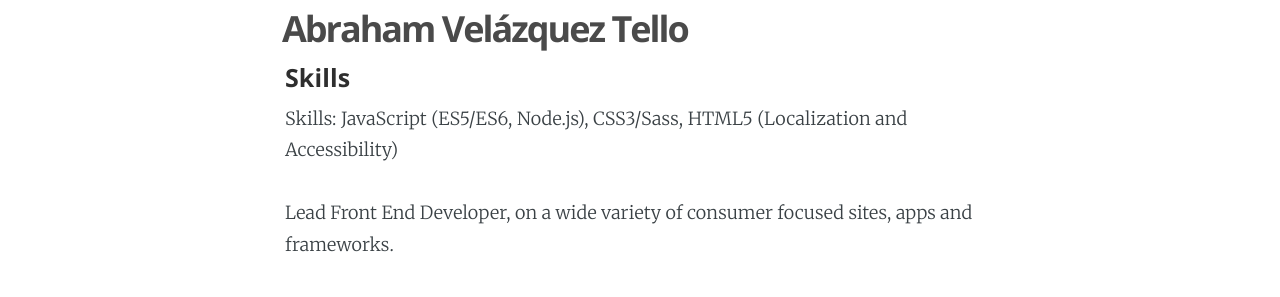
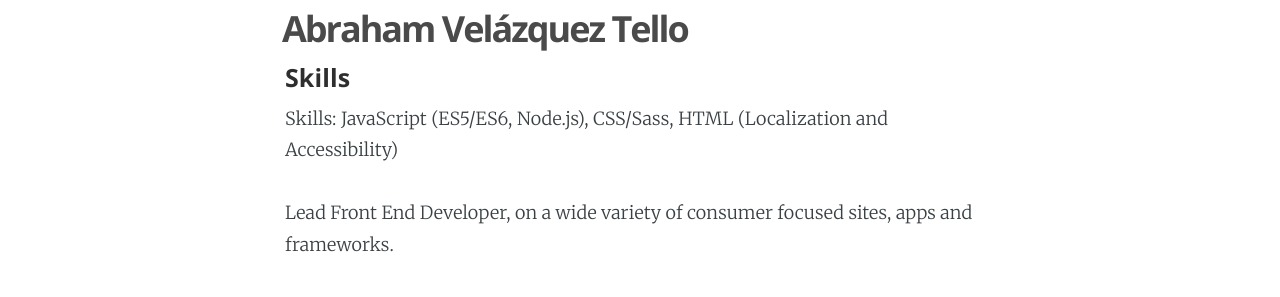
Before and after one commit to lunaroja/abrahamvelazquez.github.io, a Jekyll site: the page built from pages/resume.md, in a window 1280 px wide and 900 px high. Shown: the part 170-467 px from the top of the window. Built offline with Jekyll 4.4.1, drawn with Linux system fonts in a browser that asks for light colours; nearby versions of some CDN libraries.

Commit message:
Because number are old and busted

```diff
--- a/pages/resume.md
+++ b/pages/resume.md
@@ -5,7 +5,7 @@
 
 #### Skills
 
-Skills: JavaScript (ES5/ES6, Node.js), CSS3/Sass, HTML5 (Localization and Accessibility)
+Skills: JavaScript (ES5/ES6, Node.js), CSS/Sass, HTML (Localization and Accessibility)
 
 Lead Front End Developer, on a wide variety of consumer focused sites, apps and frameworks.
 
```
